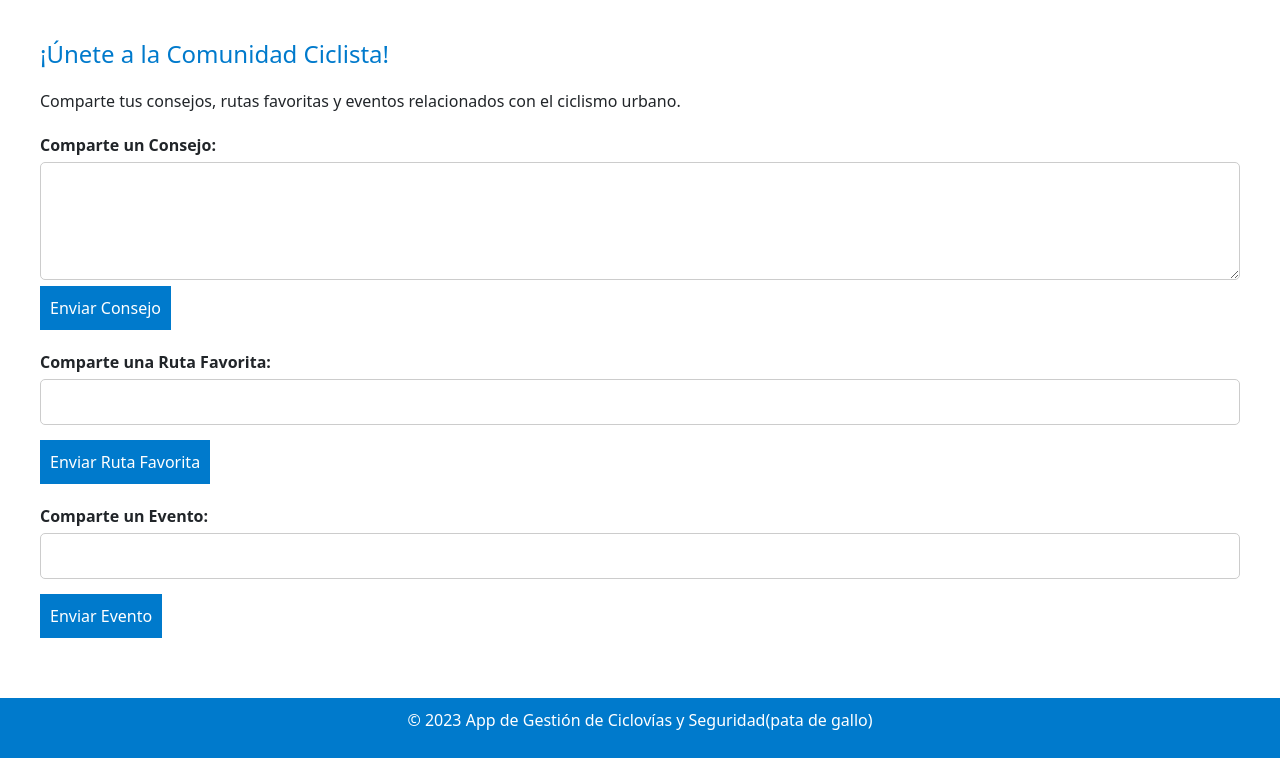
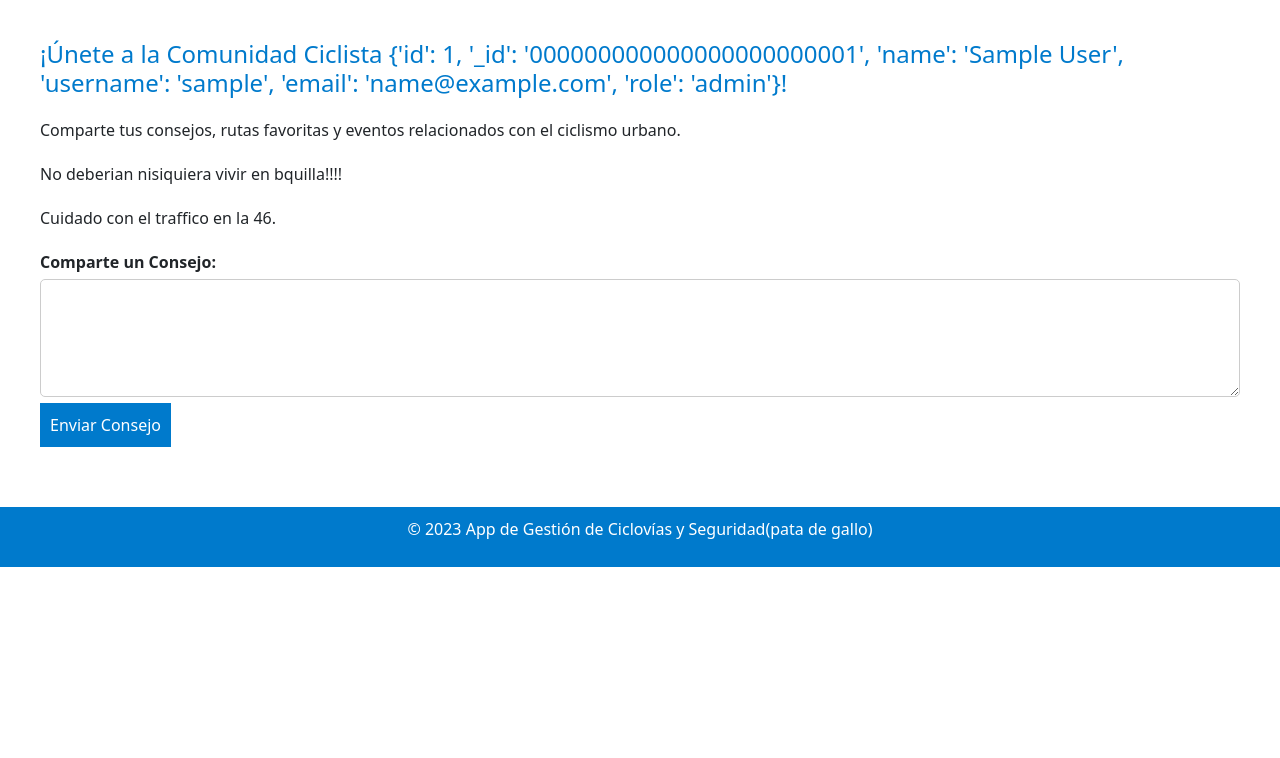
Before and after one commit to Diegdary/webciclismo, a Flask app: page /comunidad in a window 1280 px wide. Shown: the part 96-854 px from the top of the page. After the commit the page ends 663 px from the top, so only its background shows below. Run offline with Flask 3, Linux system fonts and the light colour scheme; the visitor is signed in with stand-in values (Sample User, id 1); data that the repository does not hold is empty; some libraries are stand-ins or nearby versions.

Commit message:
comunidad incompleto, peticion a cambiar el estilo de los mensajes por default

```diff
--- a/app.py
+++ b/app.py
@@ -1,6 +1,7 @@
 from flask import Flask, redirect, jsonify, render_template, request, session
 from config.db import app, db
 from models.Usuario import Usuario, UsuarioSchema
+from models.comunidad import Comunidad, ComunidadSchema
 
 from api.Usuario import ruta_usuario
 from api.comunidad import ruta_comunidad
@@ -25,6 +26,7 @@ def ingresar():
     userr = db.session.query(Usuario.id).filter(Usuario.nombre == usuario, Usuario.password == password).all()
     resultado = UsuarioSchema(many=True).dump(userr)
 
+
     if len(resultado) > 0:
         session["usuario"]=usuario
         return redirect("/home")
@@ -34,8 +36,12 @@ def ingresar():
 
 @app.route("/comunidad", methods=["GET"])
 def comunidad():
+    #lista de mensajes
+    mensajes = Comunidad.query.all()
+    session["listamensajes"] = ComunidadSchema(many=True).dump(mensajes)
+    #verificar login usuario
     if "usuario" in session:
-        return render_template("comunidad.html", usuario= session["usuario"])
+        return render_template("comunidad.html", usuario= session["usuario"], todosmensajes= session["listamensajes"])
     else:
         return redirect("/")
 
--- /dev/null
+++ b/config/static/js/comunity.js
@@ -0,0 +1,22 @@
+const getmessages = ()=>{
+    let list = []
+
+    axios.get('api/comunidades?ID=12345')
+  .then(function (response) {
+    // handle success
+    console.log(response.data);
+    list = response.data
+  })
+  .catch(function (error) {
+    // handle error
+    console.log(error);
+  })
+  .finally(function () {
+    // always executed
+  });
+
+
+
+}
+
+getmessages()
--- a/config/templates/comunidad.html
+++ b/config/templates/comunidad.html
@@ -1,8 +1,21 @@
 {% extends "layout.html" %}
 {% block body %}
     <section id="interaccion">
-        <h2>¡Únete a la Comunidad Ciclista!</h2>
+        <h2 id="titulo">¡Únete a la Comunidad Ciclista {{usuario}}!</h2>
         <p>Comparte tus consejos, rutas favoritas y eventos relacionados con el ciclismo urbano.</p>
+
+        <section class="comentarios">
+            <article class="comentario">
+                <p>
+                    No deberian nisiquiera vivir en bquilla!!!!
+                </p>
+            </article>
+            <article class="comentario">
+                <p>
+                    Cuidado con el traffico en la 46.
+                </p>
+            </article>
+        </section>
 
         <!-- Formulario para compartir consejos -->
         <form action="#" method="post">
@@ -10,19 +23,6 @@
             <textarea id="consejo" name="consejo" rows="4" required></textarea>
             <button type="submit">Enviar Consejo</button>
         </form>
+    </section>
 
-        <!-- Formulario para compartir rutas favoritas -->
-        <form action="#" method="post">
-            <label for="ruta-favorita">Comparte una Ruta Favorita:</label>
-            <input type="text" id="ruta-favorita" name="ruta-favorita" required>
-            <button type="submit">Enviar Ruta Favorita</button>
-        </form>
-
-        <!-- Formulario para compartir eventos -->
-        <form action="#" method="post">
-            <label for="evento">Comparte un Evento:</label>
-            <input type="text" id="evento" name="evento" required>
-            <button type="submit">Enviar Evento</button>
-        </form>
-    </section>
 {% endblock %}
--- a/config/templates/layout.html
+++ b/config/templates/layout.html
@@ -41,7 +41,8 @@
 
         <script src="{{url_for('static', filename='js/app.js')}}"></script>
         <script src="//cdn.jsdelivr.net/npm/alertifyjs@1.13.1/build/alertify.min.js"></script>
-
+        <script src="https://cdn.jsdelivr.net/npm/axios/dist/axios.min.js"></script>
+        <script src="./../static/js/comunity.js"></script>
         <!-- CSS -->
         <link rel="stylesheet" href="//cdn.jsdelivr.net/npm/alertifyjs@1.13.1/build/css/alertify.min.css"/>
         <!-- Default theme -->
```
